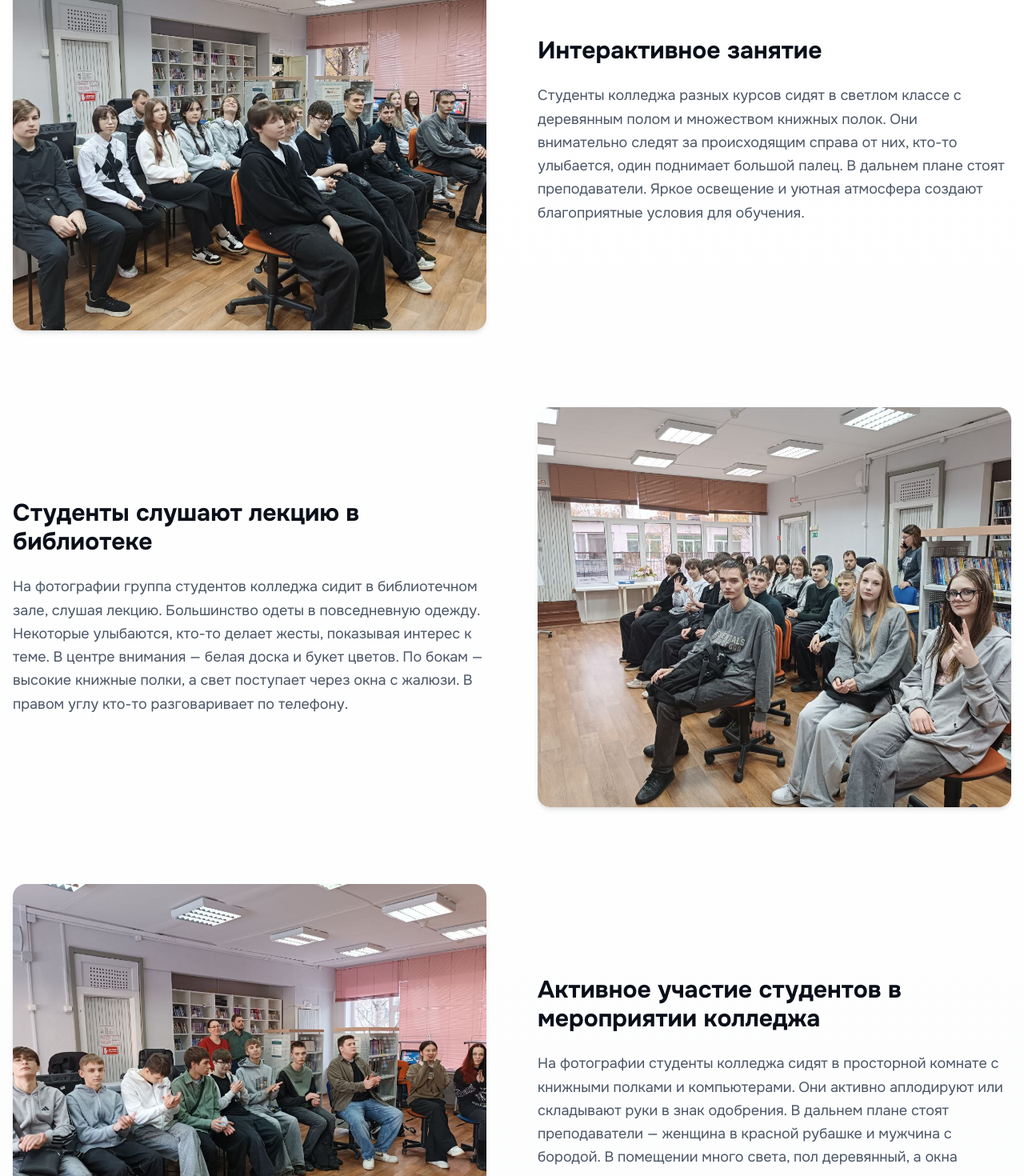
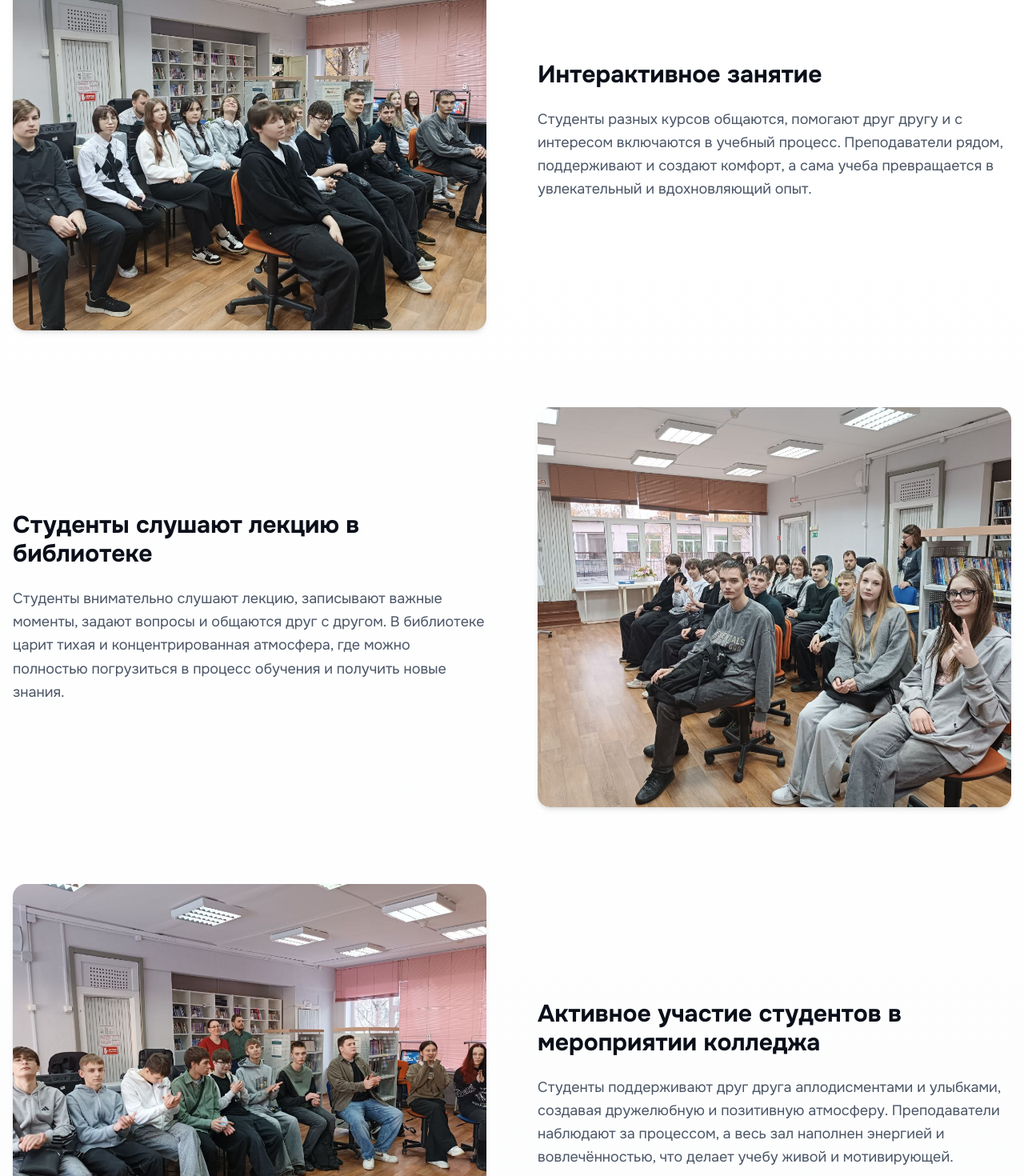
Before and after one commit to Daniil-l17/college-site, a Next.js app: page / in a window 1280 px wide. Shown: the part 1160-2630 px from the top of the page at 80% size. Built offline with nearby package versions, Linux system fonts and the light colour scheme.

Commit message:
Update gallery descriptions for improved clarity and engagement: Enhanced the narrative of student activities and experiences in the OctoberDays constant, reflecting a more vibrant and relatable atmosphere.

```diff
--- a/src/components/Main/components/Gallery/constants/index.ts
+++ b/src/components/Main/components/Gallery/constants/index.ts
@@ -2,55 +2,55 @@ export const octoberDays = [
 	{
 		title: 'Интерактивное занятие',
 		description:
-			'Студенты колледжа разных курсов сидят в светлом классе с деревянным полом и множеством книжных полок. Они внимательно следят за происходящим справа от них, кто-то улыбается, один поднимает большой палец. В дальнем плане стоят преподаватели. Яркое освещение и уютная атмосфера создают благоприятные условия для обучения.',
+			'Студенты разных курсов общаются, помогают друг другу и с интересом включаются в учебный процесс. Преподаватели рядом, поддерживают и создают комфорт, а сама учеба превращается в увлекательный и вдохновляющий опыт.',
 		image: '/images/october/photo_2025-10-07_16-03-26.jpg'
 	},
 	{
 		title: 'Студенты слушают лекцию в библиотеке',
 		description:
-			' На фотографии группа студентов колледжа сидит в библиотечном зале, слушая лекцию. Большинство одеты в повседневную одежду. Некоторые улыбаются, кто-то делает жесты, показывая интерес к теме. В центре внимания — белая доска и букет цветов. По бокам — высокие книжные полки, а свет поступает через окна с жалюзи. В правом углу кто-то разговаривает по телефону.',
+			'Студенты внимательно слушают лекцию, записывают важные моменты, задают вопросы и общаются друг с другом. В библиотеке царит тихая и концентрированная атмосфера, где можно полностью погрузиться в процесс обучения и получить новые знания.',
 		image: '/images/october/photo_2025-10-07_16-03-27 (2).jpg'
 	},
 	{
 		title: ' Активное участие студентов в мероприятии колледжа',
 		description:
-			'На фотографии студенты колледжа сидят в просторной комнате с книжными полками и компьютерами. Они активно аплодируют или складывают руки в знак одобрения. В дальнем плане стоят преподаватели — женщина в красной рубашке и мужчина с бородой. В помещении много света, пол деревянный, а окна украшены розовыми жалюзи.',
+			'Студенты поддерживают друг друга аплодисментами и улыбками, создавая дружелюбную и позитивную атмосферу. Преподаватели наблюдают за процессом, а весь зал наполнен энергией и вовлечённостью, что делает учебу живой и мотивирующей.',
 		image: '/images/october/photo_2025-10-21_14-18-46.jpg'
 	},
 	{
 		title: 'Юмористическая доска студентов',
 		description:
-			'На белой доске — веселые каракули и надписи, сделанные студентами колледжа. Здесь можно увидеть самолеты, домики, автомобили, котов и даже надгробия. Среди записей — имена студентов, такие как Артем, Катя, Илья и Ангелина. Также встречаются шутки вроде “Я сосу” и “тя ля ля”. Эта доска — отражение студенческого юмора и творчества.',
+			'На доске студенты оставили свои забавные рисунки и записи — самолёты, домики, котов, машины и даже шуточные надгробия. Среди всего этого попадаются имена ребят и весёлые шутки, которые показывают их юмор и креативность. Эта доска полностью отражает дух студенческой жизни и непринуждённую атмосферу.',
 		image: '/images/october/photo_2025-10-21_14-55-35.jpg'
 	},
 	{
 		title: 'Совместное творчество студентов на перемене',
 		description:
-			'Двое студентов колледжа стоят перед белой доской, украшенной веселым рисунком кота с реактивным ранцем. Один из них одет в серую спортивную кофту с надписью “ESSENTIALS FEAR OF GOD”, второй — в черную футболку с белыми каймами. В верхней части доски — надпись “IT TOP”, а над ней — свернутый проекторный экран. Это явно результат совместной работы во время перемены.',
+			'Двое студентов вместе закончили весёлый рисунок на доске — кота с реактивным ранцем. Видно, что им интересно и весело, в воздухе чувствуется командный дух и творческая энергия. Такое общение во время перемены сближает и делает учёбу живее.',
 		image: '/images/october/photo_2025-10-21_14-55-35 (2).jpg'
 	},
 	{
 		title: 'Студент рисует на доске в перерыве',
 		description:
-			'Студент колледжа в черной футболке и синих джинсах стоит спиной к камере, дорисовывая картинку на доске — толстого кота с реактивным ранцем. В верхнем углу доски написано “IT TOP”. В помещении светло, потолок решетчатый, рядом стоит белый прибор, возможно, обогреватель. Создается ощущение, что это творческий перерыв между занятиями.',
+			'Студент во время перерыва рисует на доске забавного кота с реактивным ранцем — проявляет креатив и чувство юмора. В аудитории светло и спокойно, вокруг ощущается лёгкая творческая атмосфера, где можно отвлечься от учёбы и вдохновиться.',
 		image: '/images/october/photo_2025-10-21_14-55-36.jpg'
 	},
 	{
 		title: 'Необычный момент в компьютерном классе',
 		description:
-			'Студент колледжа с золотыми волосами и голубыми глазами прячется под столом и выглядывает между двух черных мониторов, улыбаясь камере. На столе — клавиатура, мышь и выключенные экраны, что указывает на паузу в работе. Белые стены и яркое освещение создают легкую и дружелюбную атмосферу внутри класса',
+			'Во время занятия студент решает немного пошутить — выглядывает из-под стола с улыбкой, создавая весёлую и непринуждённую атмосферу. В аудитории царит хорошее настроение и лёгкость, а студенты чувствуют себя комфортно и свободно.',
 		image: '/images/october/photo_2025-10-21_14-55-37.jpg'
 	},
 	{
 		title: 'Студент в колледже за рабочим местом',
 		description:
-			'На этой фотографии студент колледжа в черном худи работает за компьютером в светлом и современном кабинете. Он сосредоточенно смотрит на два монитора, перед ним — клавиатура и мышь. Под столом — системный блок, рядом — черная сумка. На заднем плане видны другие студенты, создающие атмосферу совместной работы. Через большие окна с жалюзи в комнату поступает естественный свет, делая пространство уютным и продуктивным.',
+			'В колледже студент увлечённо работает за компьютером, погружён в задачу и полностью сосредоточен на процессе. Вокруг — другие ребята, каждый занят своим делом, и вместе они создают атмосферу совместного обучения и продуктивности. Всё пронизано энергией и интересом к делу.',
 		image: '/images/october/photo_2025-10-21_14-55-39.jpg'
 	},
 	{
 		title: 'Занятия в компьютерном классе колледжа',
 		description:
-			' На фото студенты колледжа работают в современном компьютерном классе за красными столами. Кто-то сосредоточен на экране, кто-то обсуждает задание с соседом. В помещении светло и чисто, пол выполнен из светлого материала, а потолок украшен красными полосами. Через окна с жалюзи проглядывает улица. Это типичная сцена учебного дня в колледже.',
+			'В колледже проходит занятие: студенты сосредоточенно работают, обсуждают задания и обмениваются идеями. В аудитории чувствуется рабочая, но дружеская атмосфера — каждый занят делом, и вместе они создают настроение продуктивного учебного дня.',
 		image: '/images/october/photo_2025-10-21_14-55-39 (2).jpg'
 	}
 ];
```
